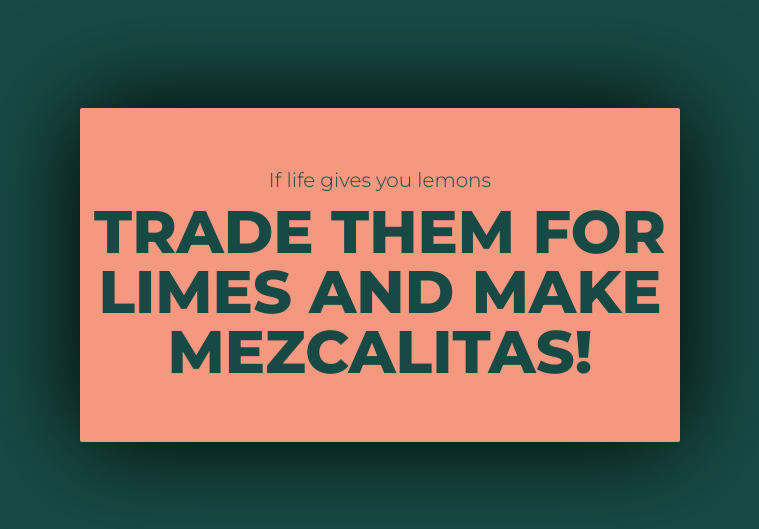
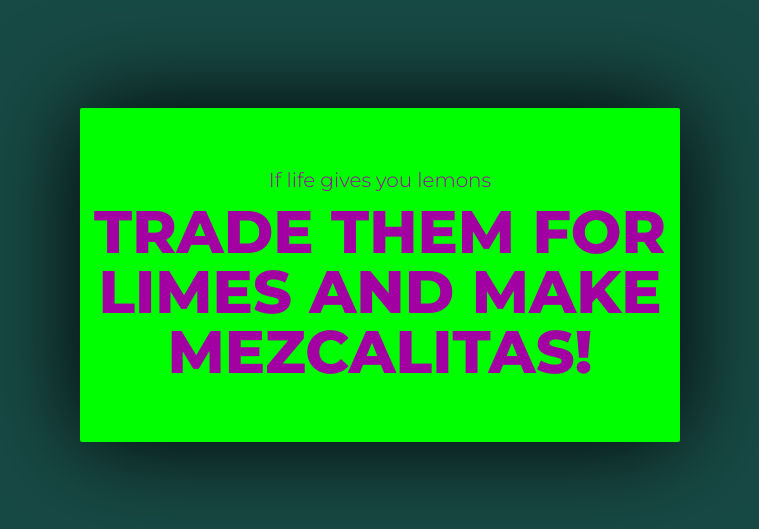
Before and after one commit to windiewhale/my-first-github-page, a plain HTML site: page index.html in a window 1280 px wide. Shown: the part 125-654 px from the top of the page, without its empty margins (260-1019 px from the left). Drawn offline with Linux system fonts and the light colour scheme.

Commit message:
Replace colors to match with message

```diff
--- a/style.css
+++ b/style.css
@@ -43,7 +43,7 @@ body{
 
     text-align: center;
 
-    background-color: #f49880;
+    background-color: #00FF00;
 
     border-radius: 2px;
 
@@ -51,7 +51,7 @@ body{
 }
 
 .box p{
-    color: #184a45;
+    color: #a300a3;
 }
 
 .box p:nth-child(1) {
```
